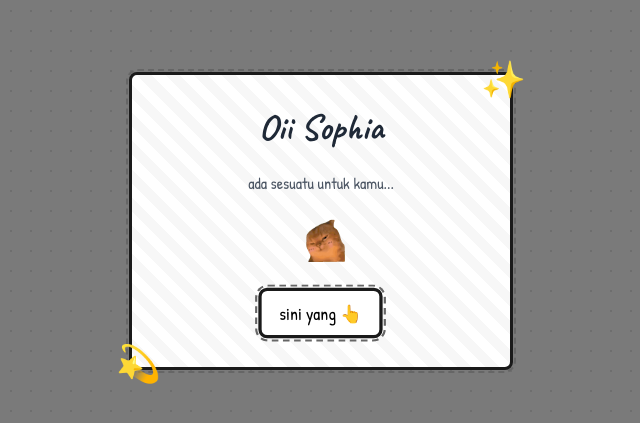
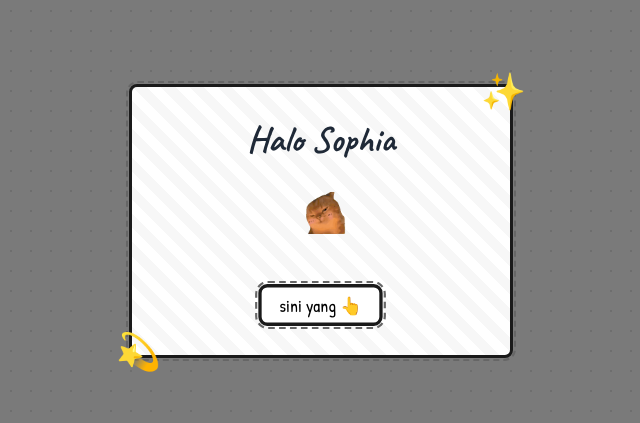
Before and after one commit to damdamdummy/fifth, a React (Vite) app: page / in a window 1280 px wide. Shown: the part 179-602 px from the top of the page, without its empty margins (319-959 px from the left). Built offline with nearby package versions, Linux system fonts and the light colour scheme.

Commit message:
some fixes

```diff
--- a/index.html
+++ b/index.html
@@ -6,7 +6,7 @@
     <meta name="viewport" content="width=device-width, initial-scale=1.0" />
 
     <meta property="og:title" content="Hehhhehehehi klik ini Sayang">
-    <meta property=" og:type" content="website" />
+    <meta property="og:type" content="website" />
     <meta property="og:url" content="" />
 
     <meta property="og:image" content="https://adamada.site/images/transparent_1x1.png" />
--- a/src/App.tsx
+++ b/src/App.tsx
@@ -200,7 +200,7 @@ const IntroPopup = ({ onStart }: { onStart: () => void }) => {
             <div className="doodle-border p-8 max-w-sm w-full slide-up doodle-bg">
                 <div className="text-center">
                     <p className="text-4xl mb-6 doodle-text text-gray-800 wobble">
-                        Oii Sophia
+                        Halo Sophia
                     </p>
 
                     {!showOptions ?
@@ -216,11 +216,12 @@ const IntroPopup = ({ onStart }: { onStart: () => void }) => {
 
                         (
                             <div className="space-y-4 fade-in">
-                                <p className="text-base text-gray-600">ada sesuatu untuk kamu...</p>
+                                {/* <p className="text-base text-gray-600">ada sesuatu untuk kamu...</p> */}
                                 <img src="assets/cat5.gif" alt="" width="20%" className="mx-auto" />
+                                <br />
                                 <button
                                     onClick={handleStart}
-                                    className="doodle-border px-4 py-2 text-base bg-white hover:bg-gray-200 transition-all duration-500 heartbeat"
+                                    className="doodle-border px-4 py-1 text-base bg-white hover:bg-gray-200 transition-all duration-500 heartbeat"
                                 >
                                     sini yang 👆
                                 </button>
@@ -656,7 +657,7 @@ const Game2 = ({ onComplete }: { onComplete: () => void }) => {
                     </>
                 ) : (
                     <div className="text-center py-8 fade-in">
-                        <p className="text-5xl mb-4">Hehe 🤍💕</p>
+                        <p className="text-2xl mb-4">Hehe 🤍💕</p>
                         <p className="text-xl text-gray-500 mt-2">hatiku untukmu, hatimu untukku…</p>
 
                     </div>
@@ -691,7 +692,7 @@ const FinalMessage = () => {
                         Dan lanjutannya...
                     </p>
 
-                    <p className="text-center text-2xl pulse">
+                    <p className="text-center text-2xl bounce">
                         di chat aja yaaa emuahh
                     </p>
                 </div>
@@ -723,7 +724,10 @@ function App() {
     };
 
     return (
-        <div className="min-h-screen">
+        <div className="app-shell">
+            <style>{`
+                    .app-shell { position: fixed; top: 0; left: 0; right: 0; bottom: 0; height: 100dvh; overflow: hidden; display: flex; flex-direction: column; }
+                `}</style>
             {gameState === 'intro' && (
                 <IntroPopup onStart={startGame} />
             )}
```
Also changed, not shown: 4 other files (tests, documents, lock files or other folders).
